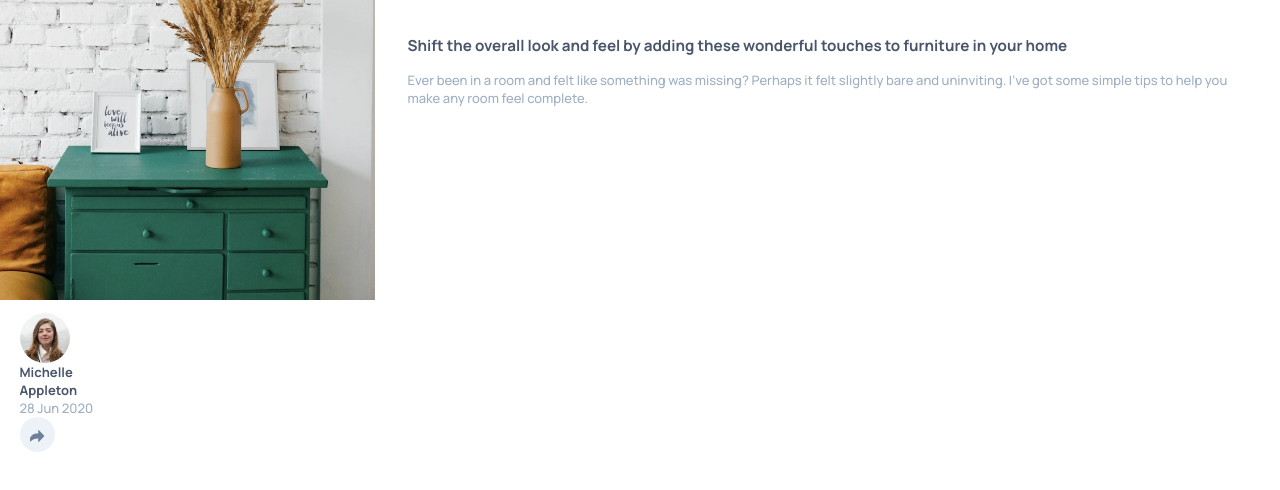
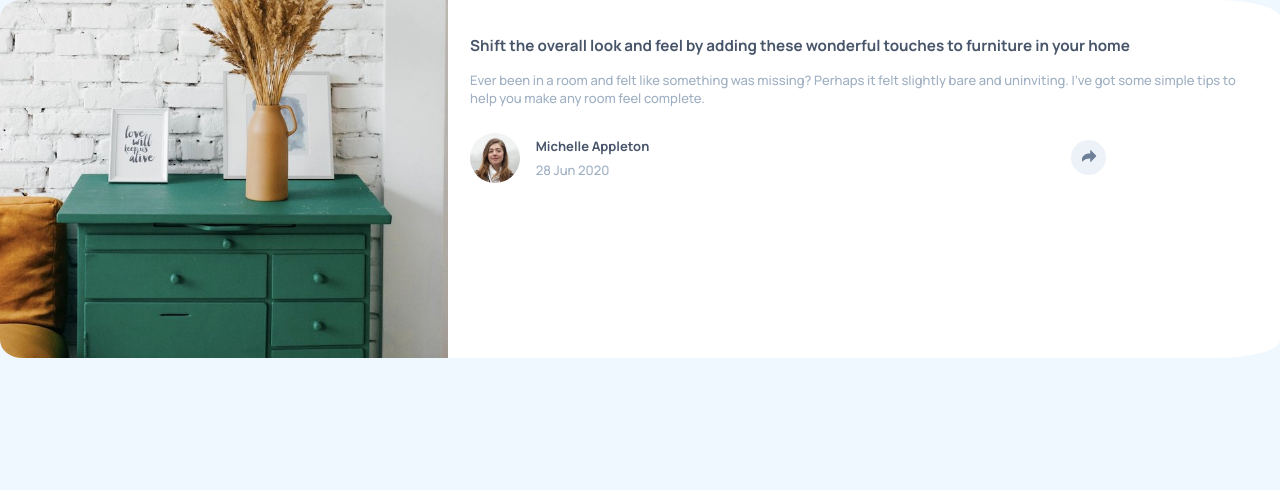
Before and after one commit to Julio-Souto/article-preview, a plain HTML site: page index.html in a window 1280 px wide. Drawn offline with Linux system fonts and the light colour scheme.

Commit message:
Article-preview 2

```diff
--- a/index.html
+++ b/index.html
@@ -13,6 +13,11 @@
 
   <!-- Feel free to remove these styles or customise in your own stylesheet 👍 -->
   <style>
+    :root{
+      --color-title:hsl(217, 19%, 35%);
+      --color-text:hsl(212, 23%, 69%);
+      --color-date:hsl(214, 17%, 51%);
+    }
     *{
       box-sizing: border-box;
     }
@@ -20,67 +25,104 @@
       margin: 0;
       font-family: 'Manrope', sans-serif;
       font-size: 13px;
+      background-color: aliceblue;
+    }
+    .card{
+      display: inline-block;
       max-width: 1400px;
+      background-color: white;
+      border-radius: 5%;
+      margin: auto;
     }
     .main{
+      display: inline-block;
+      vertical-align: top;
+      width: 64%;
+      height: auto;
       padding: 1.5em;
     }
-    span{
-      display: block;
-    }
     .image{
-      float: left;
-      margin-right: 2.5em;
-      height: 300px;
-      width: auto;
+      display: inline-block;
+      vertical-align: top;
+      object-fit: cover;
+      width: 35%;
+      height: 100%;
+      border-top-left-radius: 5%;
+      border-bottom-left-radius: 5%;
     }
     .title{
-      color: hsl(217, 19%, 35%);
+      color: var(--color-title);
     }
     .article-text, .author-date{
-      color: hsl(212, 23%, 69%);
+      color: var(--color-text);
     }
-    .main-footer{
-      display: inline-block;
+    .main-article{
+      margin: 0.5em 0;
+    }
+    footer.main-footer{
       width: 100%;
-      margin: 1em 0;
-    }
-    .author-name{
-      font-weight: bold;
-      color: hsl(217, 19%, 35%);
-    }
-    .author{
-      width: 100px;
+      margin-top: 2em;
     }
     .avatar{
-      float: left;
+      display: inline-block;
+      vertical-align: middle;
       width: 50px;
       height: auto;
       border-radius: 50%;
     }
+    .author{
+      display: inline-block;
+      vertical-align: middle;
+      width: 70%;
+      padding: 0 1em;
+    }
+    .author-name{
+      display: block;
+      font-weight: bold;
+      margin-bottom: 0.5em;
+      color: var(--color-title);
+    }
     .share-item{
+      display: inline-block;
+      vertical-align: middle;
+      max-width: 15%;
       width: 35px;
       height: 35px;
       background-color: hsl(210, 46%, 95%);
       border-radius: 50%;
     }
+    .share-item:hover{
+      background-color: aliceblue;
+    }
     .share{
       position: relative;
-      top: 50%;
+      top: 43%;
       left: 50%;
       transform: translateX(-50%) translateY(-50%);
     }
     @media only screen and (max-width: 375px) {
       .image{
-        float: none;
+        display: block;
+        max-width: 100%;
         width: 100%;
         height: auto;
+        border-top-right-radius: 5%;
+        border-top-left-radius: 5%;
+        border-bottom-left-radius: 0;
+      }
+      .main{
+        display: block;
+        width: 100%;
+        height: auto;
+      }
+      .card{
+        max-width: 375px;
+        max-height: none;
       }
     }
   </style>
 </head>
 <body>
-
   <div class="card">
     <img src="images/drawers.jpg" alt="Drawers picture" class="image">
     <div class="main">
@@ -91,11 +133,11 @@
         </h3>
       </header>
       <main class="main-article">
-        <span class="article-text">
+        <p class="article-text">
           Ever been in a room and felt like something was missing? Perhaps
           it felt slightly bare and uninviting. I’ve got some simple tips
           to help you make any room feel complete.
-        </span>
+        </p>
       </main>
       <footer class="main-footer">
         <img src="images/avatar-michelle.jpg" alt="Avatar picture" class="avatar">
```
